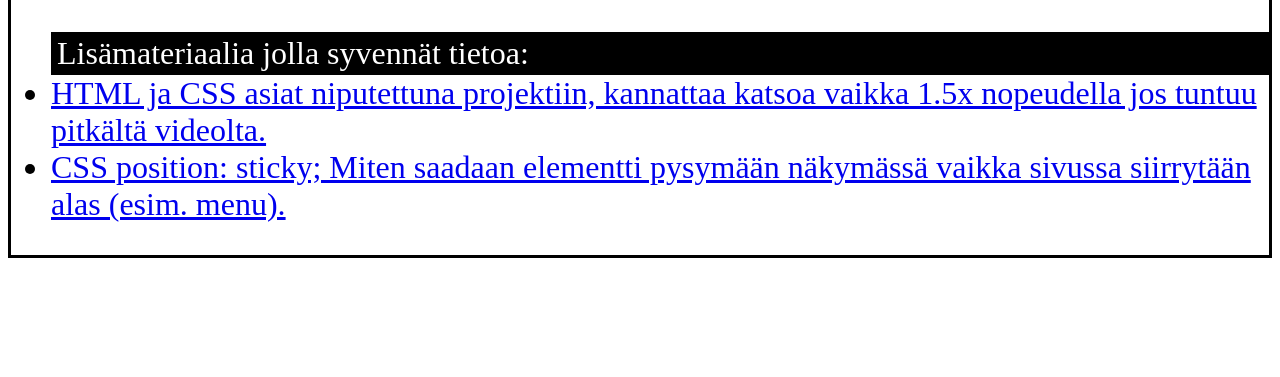
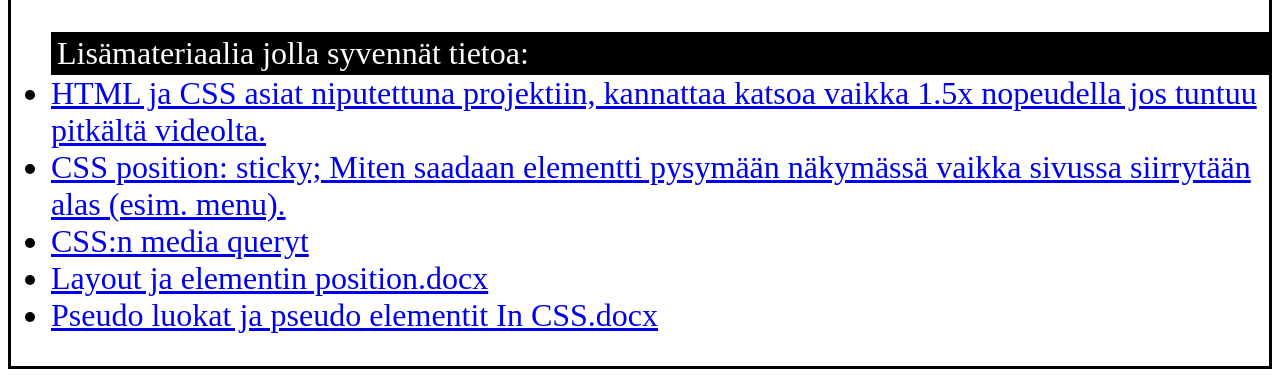
Before and after one commit to Jukkapne/WebSovellustenPerusteetMateriaalia, a plain HTML site: page index.html in a window 1280 px wide. Shown: the part 574-951 px from the top of the page. Before the commit the page ends 840 px from the top, so only its background shows below. Drawn offline with Linux system fonts and the light colour scheme.

Commit message:
dokumentit lisätty

```diff
--- a/index.html
+++ b/index.html
@@ -33,6 +33,9 @@
       <legend>Lisämateriaalia jolla syvennät tietoa:</legend>
       <li><a href="https://www.youtube.com/watch?v=knd0rBIRQ-Q">HTML ja CSS asiat niputettuna projektiin, kannattaa katsoa vaikka 1.5x nopeudella jos tuntuu pitkältä videolta.</a></li>
       <li><a href="https://www.youtube.com/watch?v=NzjU1GmKosQ">CSS position: sticky; Miten saadaan elementti pysymään näkymässä vaikka sivussa siirrytään alas (esim. menu).</a></li>
+      <li><a href="https://www.youtube.com/watch?v=yU7jJ3NbPdA">CSS:n media queryt</a></li>
+      <li><a href="assets/docs/Layout ja elementin position.docx">Layout ja elementin position.docx</a></li>
+      <li><a href="assets/docs/Pseudo luokat ja pseudo elementit In CSS.docx">Pseudo luokat ja pseudo elementit In CSS.docx</a></li>
     </ul>
    </div>
 </div>
```
Also changed, not shown: 2 other files.
